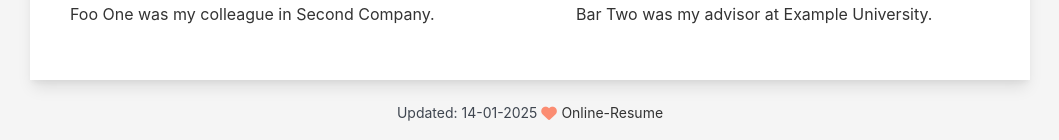
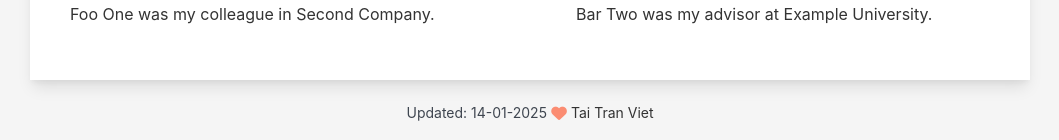
Before and after one commit to tentoilatai/online-resume, a Jekyll site: the page built from index.html, in a window 1280 px wide and 900 px high, scrolled down 5207 px. Shown: the part 757-897 px from the top of the window, without its empty margins (110-1169 px from the left). Built offline with Jekyll 4.4.1, drawn with Linux system fonts in a browser that asks for light colours.

Commit message:
update footer link to personal GitHub profile

```diff
--- a/_includes/footer.html
+++ b/_includes/footer.html
@@ -2,5 +2,5 @@
   <span>Updated:&nbsp;</span>
   <span>{{ site.time | date: site.date_format | default: "%Y-%m-%d" }}</span>
   <i class="fa-solid fa-heart fa-beat-fade"></i>
-  <a href="https://github.com/tarrex/online-resume" target="_blank">Online-Resume</a>
+  <a href="https://github.com/tentoilatai" target="_blank">Tai Tran Viet</a>
 </footer>
```
